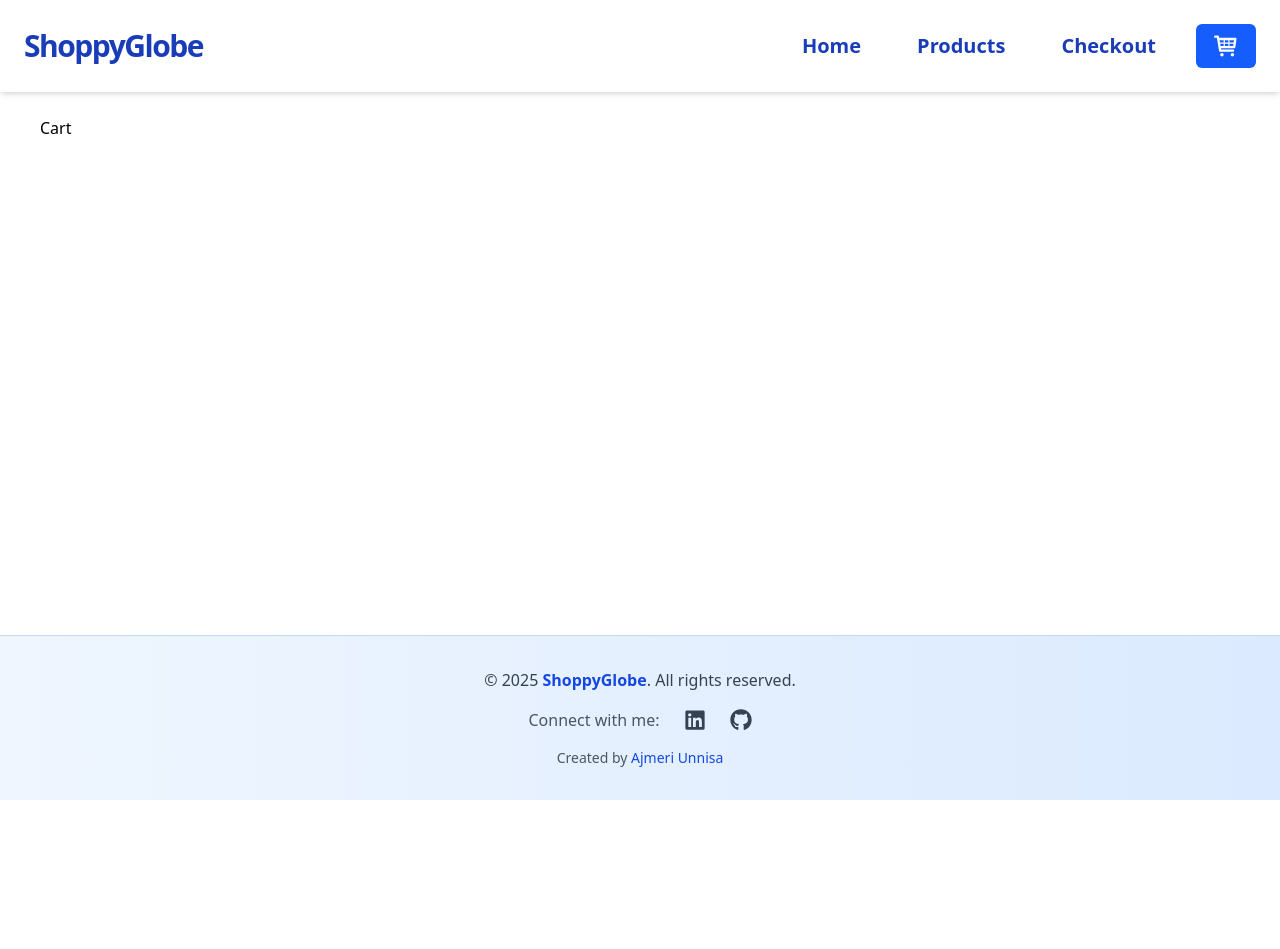
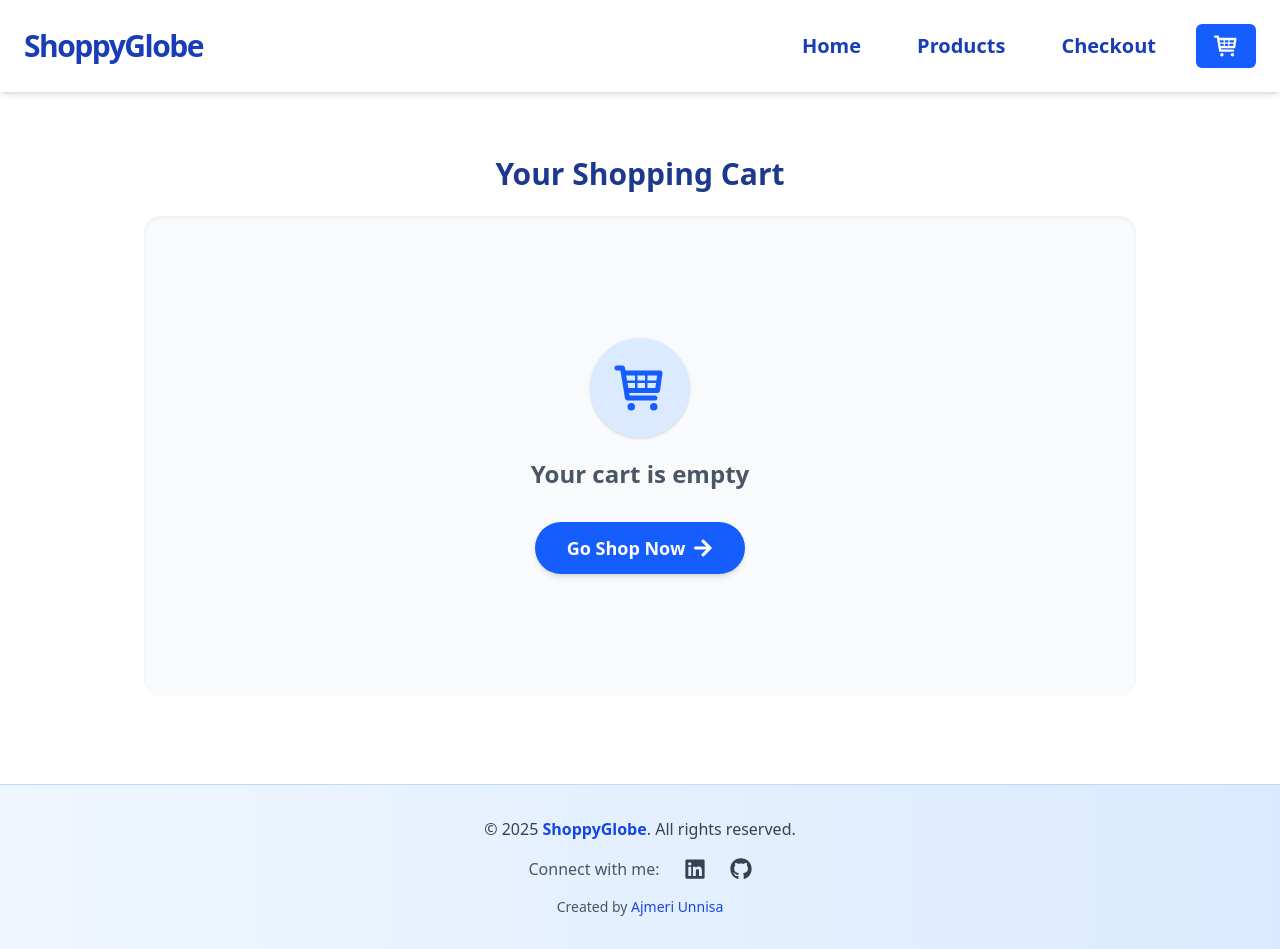
Before and after one commit to ajmeriunnisa/Shoppy-globe, a React (Vite) app: page /cart in a window 1280 px wide. Before the commit the page ends 800 px from the top, so only its background shows below. Built offline with nearby package versions, Linux system fonts and the light colour scheme.

Commit message:
Updated cart component to display the items added to the cart with options to modify quantities or remove items

```diff
--- a/src/components/Cart.jsx
+++ b/src/components/Cart.jsx
@@ -1,9 +1,70 @@
-import React from 'react'
+import React from "react";
+import { useSelector, useDispatch } from "react-redux";
+import CartItem from "./CartItem";
+import { clearCart } from "../utils/cartSlice";
+import { Link } from "react-router-dom";
+import { FaArrowRight } from "react-icons/fa";
+import { TiShoppingCart } from "react-icons/ti";
 
 function Cart() {
+  const dispatch = useDispatch();
+  const cartItems = useSelector((state) => state.cart.cartItems);
+
+  // Calculate total price
+  const totalAmount = cartItems.reduce(
+    (total, item) => total + item.price * item.quantity,
+    0
+  );
+
   return (
-    <div>Cart</div>
-  )
+    <div className="max-w-5xl mx-auto mt-10 px-4">
+      <h2 className="text-3xl font-bold text-blue-900 mb-6 text-center">
+        Your Shopping Cart
+      </h2>
+
+      {cartItems.length === 0 ? (
+        <div className="flex flex-col items-center justify-center min-h-[60vh] bg-gray-50 rounded-2xl shadow-inner px-6 py-16">
+          <div className="bg-blue-100 p-5 rounded-full mb-5 shadow-sm">
+            <TiShoppingCart className="text-blue-600" size={60} />
+          </div>
+
+          <p className="text-center text-gray-600 text-2xl font-semibold mb-8">
+            Your cart is empty
+          </p>
+
+          <Link to="/">
+            <button className="flex items-center gap-2 px-8 py-3 bg-blue-600 text-white font-semibold text-lg rounded-full shadow-md hover:bg-blue-700 hover:shadow-lg hover:translate-x-1 transition-all duration-300">
+              Go Shop Now
+              <FaArrowRight className="text-white text-xl" />
+            </button>
+          </Link>
+        </div>
+
+      ) : (
+        <>
+          <div className="flex flex-col gap-4">
+            {cartItems.map((item) => (
+              <CartItem key={item.id} item={item} />
+            ))}
+          </div>
+
+          {/* Cart Summary */}
+          <div className="mt-8 text-center">
+            <h3 className="text-2xl font-semibold text-gray-800 mb-3">
+              Total: ${totalAmount.toFixed(2)}
+            </h3>
+
+            <button
+              onClick={() => dispatch(clearCart())}
+              className="bg-red-500 text-white px-6 py-2 rounded-lg font-semibold hover:bg-red-600 transition-all duration-200"
+            >
+              Clear Cart
+            </button>
+          </div>
+        </>
+      )}
+    </div>
+  );
 }
 
 export default Cart
```
